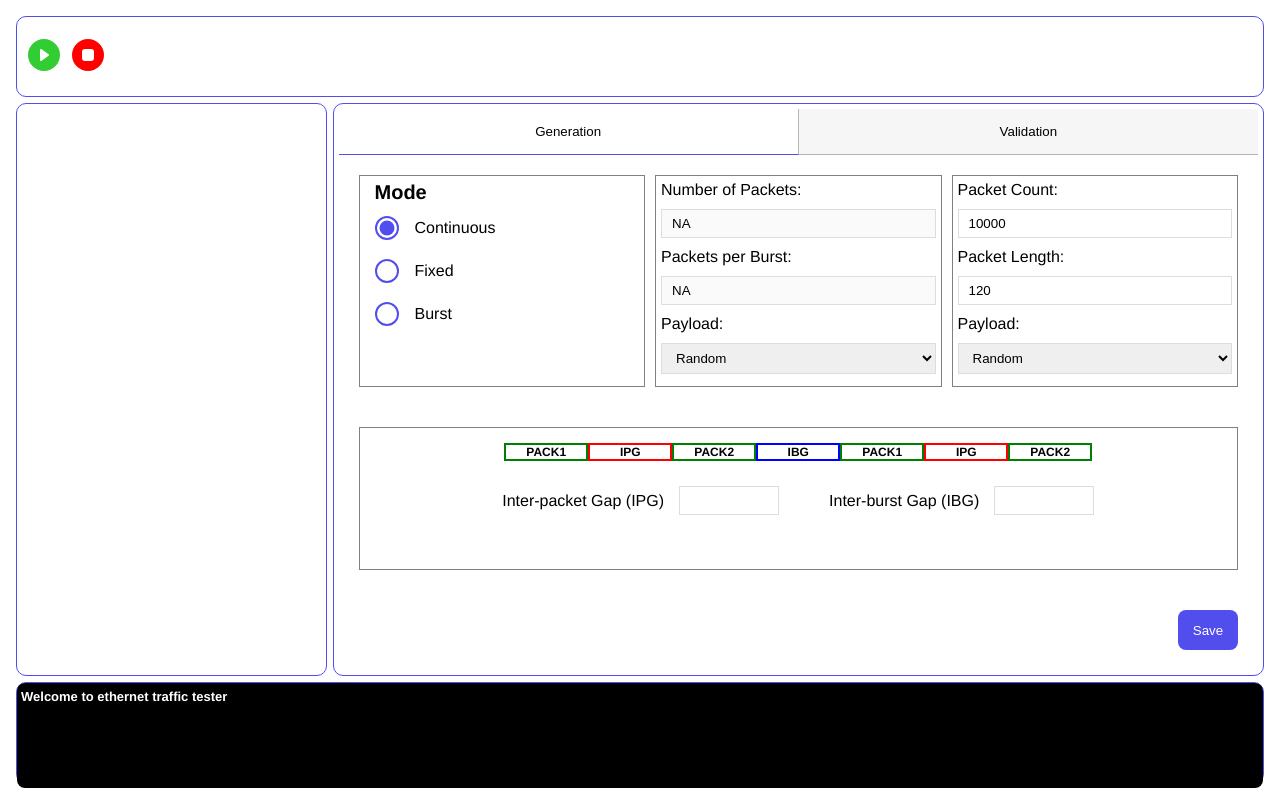
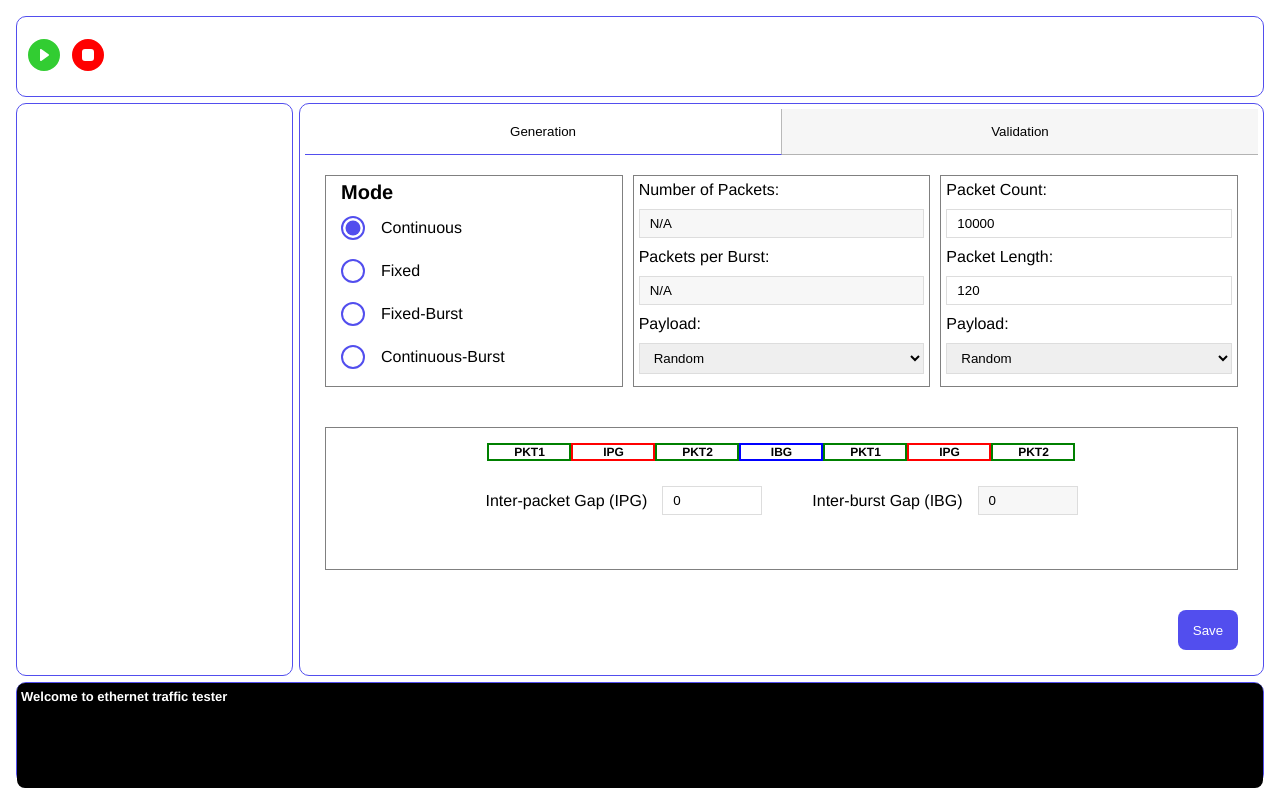
Before and after one commit to chiranchimmili/allium-interface, a React (Create React App) app in the folder frontend/: page / in a window 1280 px wide. Built offline with nearby package versions, Linux system fonts and the light colour scheme.

Commit message:
Input fixes and resizable nav

```diff
--- a/frontend/src/App.css
+++ b/frontend/src/App.css
@@ -4,7 +4,7 @@ body {
 }
 .container {
   display: grid;
-  grid-template-columns: 1fr 3fr;
+  grid-template-columns: min-content auto;
   grid-template-rows: 1fr 1fr 6fr 1fr;
   gap: 6px;
   text-align: center;
@@ -27,10 +27,11 @@ body {
 .sidebar {
   grid-row: 2 / 4;
   background-color: white;
+  width: 300px;
 }
 
 .main {
   display: flex;
   background-color: white;
-  grid-row: 2 / 4
+  grid-row: 2 / 4;
 }
--- a/frontend/src/App.js
+++ b/frontend/src/App.js
@@ -1,7 +1,8 @@
 import "./App.css";
-import Resizable from "./components/Resizable";
+import ResizableConsole from "./components/ResizableConsole";
 import Tabs from "./components/Tabs";
 import Header from "./components/Header"
+import ResizableNav from "./components/ResizableNav";
 
 function App() {
 
@@ -9,12 +10,12 @@ function App() {
 
       <div className="container">
         <Header></Header>
-        <div className="sidebar"></div>
+        <ResizableNav className ="navBar"></ResizableNav>
         <div className="main">
           <Tabs></Tabs>
         </div>
-        <Resizable >
-        </Resizable>
+        <ResizableConsole>
+        </ResizableConsole>
         </div>
   );
 }
--- a/frontend/src/components/Form.css
+++ b/frontend/src/components/Form.css
@@ -46,6 +46,11 @@
     border-radius: 8px;
     cursor: pointer;
   }
+
+  input:disabled {
+    background-color: #F7F7F7;
+  }
+
   .tabs-container::-webkit-scrollbar {
     width: 10px;
     border-radius: 25px;
--- a/frontend/src/components/GenerationForm.js
+++ b/frontend/src/components/GenerationForm.js
@@ -9,6 +9,8 @@ const GenerationForm = () => {
   const [burstLength, setBurstLength] = useState("120");
   const [payload, setPayload] = useState("Random");
   const [mode, setMode] = useState("Continuous");
+  const [IPG, setIPG] = useState("0");
+  const [IBG, setIBG] = useState("0");
 
   const type = 0;
 
@@ -78,8 +80,12 @@ const GenerationForm = () => {
               <label for="radio2">Fixed</label>
             </div>
             <div class="radio-item">
-              <input type="radio" name="radio" id="radio3" value = "Burst" onChange={(e) => setMode(e.currentTarget.value)}/>
-              <label for="radio3">Burst</label>
+              <input type="radio" name="radio" id="radio3" value = "Fixed-Burst" onChange={(e) => setMode(e.currentTarget.value)}/>
+              <label for="radio3">Fixed-Burst</label>
+            </div>
+            <div class="radio-item">
+              <input type="radio" name="radio" id="radio4" value = "Continuous-Burst" onChange={(e) => setMode(e.currentTarget.value)}/>
+              <label for="radio4">Continuous-Burst</label>
             </div>
           </div>
         </section>
@@ -89,14 +95,14 @@ const GenerationForm = () => {
         <input
           type="text"
           required
-          value={mode !== "Continuous" ? packetCount: "NA"}
-          disabled = {mode === "Continuous"}
+          value={mode === "Continuous" || mode === "Continuous-Burst" ? "N/A": packetCount}
+          disabled = {mode === "Continuous" || mode === "Continuous-Burst"}
           onChange={(e) => setPacketCount(e.target.value)}
         />
         <label>Packets per Burst:</label>
         <input
           required
-          value={mode === "Burst" ? burstLength: "NA"}
+          value={mode === "Continuous-Burst" || mode === "Fixed-Burst"? burstLength: "N/A"}
           disabled = {mode === "Continuous" || mode === "Fixed"}
           onChange={(e) => setBurstLength(e.target.value)}
         ></input>
@@ -132,17 +138,22 @@ const GenerationForm = () => {
       </form>
       <form class="gaps">
         <div id="diagram">
-          <span>PACK1</span> <span>IPG</span> <span>PACK2</span>{" "}
-          <span>IBG</span> <span>PACK1</span> <span> IPG</span> <span>PACK2</span>
+          <span>PKT1</span> <span>IPG</span> <span>PKT2</span>{" "}
+          <span>IBG</span> <span>PKT1</span> <span> IPG</span> <span>PKT2</span>
         </div>
         <div class="gaps-inputs">
           <div class ="interpacket">
             <label>Inter-packet Gap (IPG)</label>
-            <input type="text" />
+            <input type="text"
+            value = {IPG}
+            onChange={(e) => setIPG(e.target.value)}/>
           </div>
           <div class ="interburst">
             <label>Inter-burst Gap (IBG)</label>
-            <input type="text" />
+            <input type="text"
+            value = {mode === "Continuous" || mode === "Fixed" ? "0": IBG}
+            disabled = {mode === "Continuous" || mode === "Fixed"}
+            onChange={(e) => setIBG(e.target.value)}/>
           </div>
         </div>
       </form>
--- /dev/null
+++ b/frontend/src/components/ResizableNav.css
@@ -0,0 +1,21 @@
+.resizeableNav {
+    border: 2px solid black;
+    grid-column: 1 / 2;
+    grid-row: 2 / 4;
+    position: relative;
+    border-radius: 3px;
+    min-width: 100px;
+    width: 275px;
+    max-width: 275px;
+    padding: 0px !important;
+  }
+
+  .resizer-r {
+    position: absolute;
+    cursor: col-resize;
+    height: 100%;
+    right: 0;
+    top: 0;
+    width: 10px;
+    border-radius: 25px;
+  }
--- /dev/null
+++ b/frontend/src/components/ResizableNav.js
@@ -0,0 +1,52 @@
+import React, { useRef, useEffect } from "react";
+import "./ResizableNav.css";
+
+const ResizableNav = () => {
+  const ref = useRef(null);
+  const refRight = useRef(null);
+
+  useEffect(() => {
+    const resizeableEle = ref.current;
+    const styles = window.getComputedStyle(resizeableEle);
+    let width = parseInt(styles.width, 10);
+    let x = 0;
+
+    // Right resize
+    const onMouseMoveRightResize = (event) => {
+      const dx = event.clientX - x;
+      x = event.clientX;
+      width = width + dx;
+      resizeableEle.style.width = `${width}px`;
+    };
+
+    const onMouseUpRightResize = (event) => {
+      document.removeEventListener("mousemove", onMouseMoveRightResize);
+    };
+
+    const onMouseDownRightResize = (event) => {
+      x = event.clientX;
+      resizeableEle.style.left = styles.left;
+      resizeableEle.style.right = null;
+      document.addEventListener("mousemove", onMouseMoveRightResize);
+      document.addEventListener("mouseup", onMouseUpRightResize);
+    };
+
+    // Add mouse down event listener
+    const resizerRight = refRight.current;
+    resizerRight.addEventListener("mousedown", onMouseDownRightResize);
+
+
+    return () => {
+      resizerRight.removeEventListener("mousedown", onMouseDownRightResize);
+    };
+  }, []);
+
+  return (
+    <div ref={ref} className="resizeableNav">
+      <div className="nav"></div>
+      <div ref={refRight} className="resizer resizer-r"></div>
+    </div>
+  );
+};
+
+export default ResizableNav;
```
Also changed, not shown: frontend/src/components/ResizableConsole.js (renamed from frontend/src/components/Resizable.js, +3 -4 lines), frontend/src/components/ResizableConsole.css (renamed from frontend/src/components/Resizable.css), 2 other files (tests, documents, lock files or other folders).
